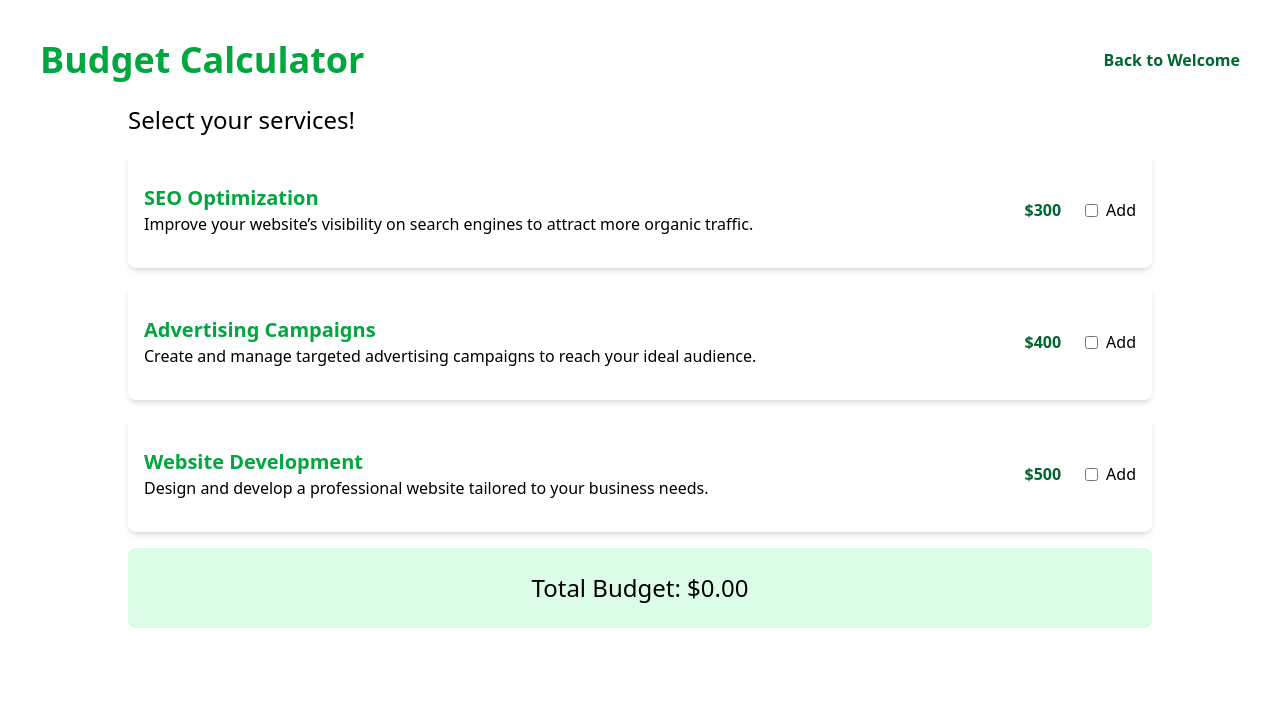
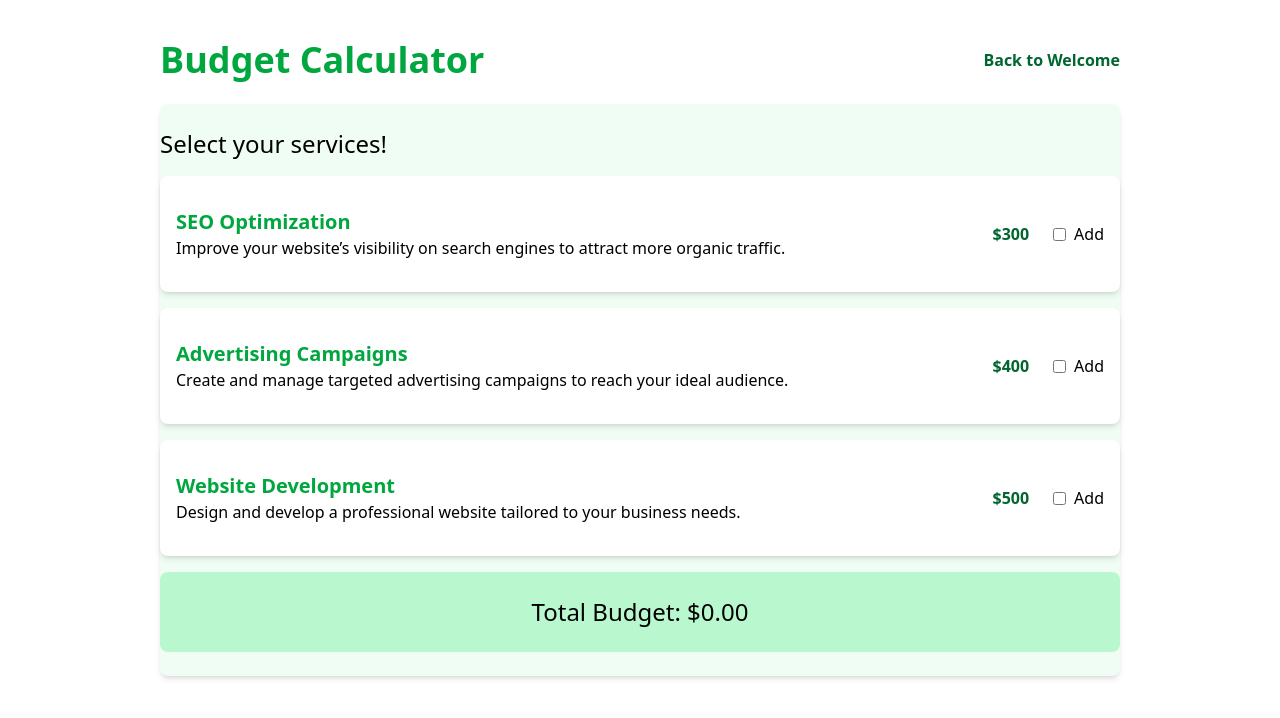
Before and after one commit to DiegoAPaez/6-Budgets, a React (Vite) app: page /calculator in a window 1280 px wide. Shown: the top 718 px of the page. Built offline with nearby package versions, Linux system fonts and the light colour scheme.

Commit message:
Styled Calculator Page

```diff
--- a/src/pages/CalculatorPage.tsx
+++ b/src/pages/CalculatorPage.tsx
@@ -4,13 +4,15 @@ import ServiceList from "../components/budget/ServiceList.tsx";
 const CalculatorPage = () => {
     return (
         <div className={'p-2'}>
-            <header className={'flex items-center justify-between mb-6 text-green-600'}>
+            <header className={'w-4/5 mx-auto flex items-center justify-between mb-6 text-green-600'}>
                 <h1 className={'text-4xl font-semibold'}>Budget Calculator</h1>
                 <Link to="/" className={'font-semibold text-green-800'}>Back to Welcome</Link>
             </header>
-            <ServiceList />
-            <div className="bg-green-100 rounded-lg max-w-5xl text-center mt-4 py-6 mx-auto">
-                <h2 className={'text-2xl'}>Total Budget: $0.00</h2>
+            <div className={'bg-green-50 py-6 w-4/5 mx-auto rounded-lg shadow-md'}>
+                <ServiceList />
+                <div className="bg-green-200 rounded-lg max-w-5xl text-center mt-4 py-6 mx-auto">
+                    <h2 className={'text-2xl'}>Total Budget: $0.00</h2>
+                </div>
             </div>
         </div>
     );
```
